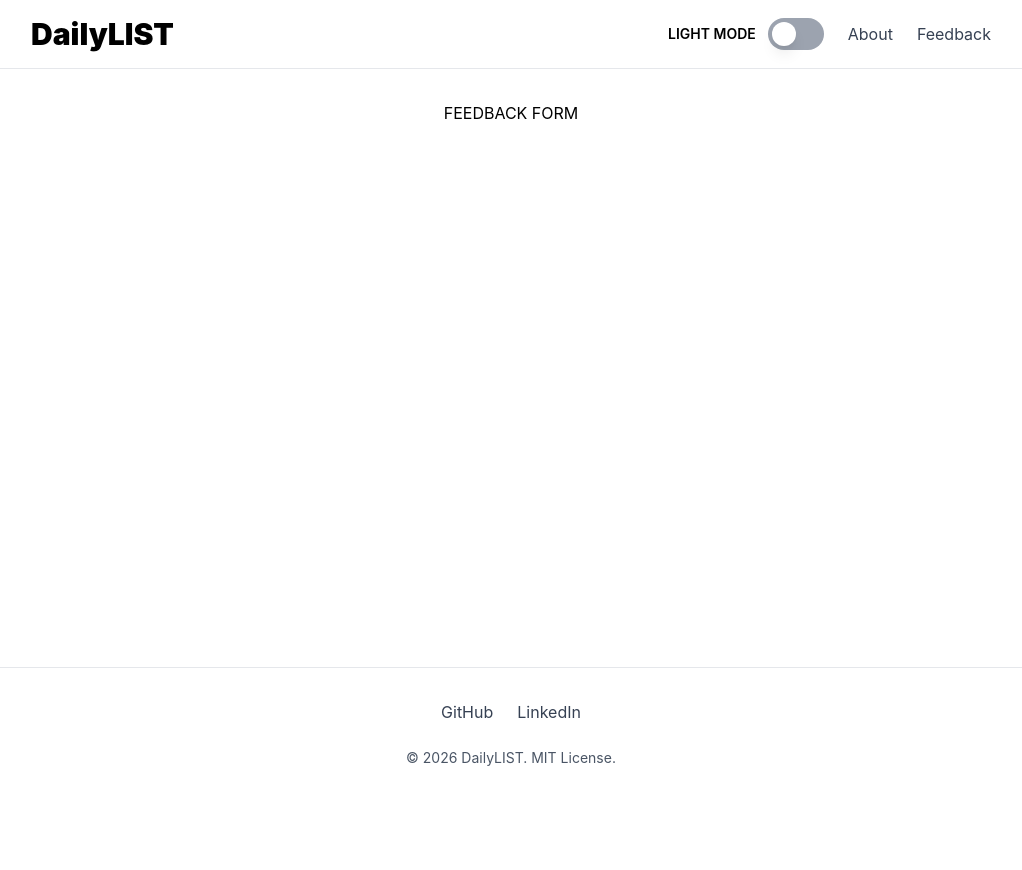
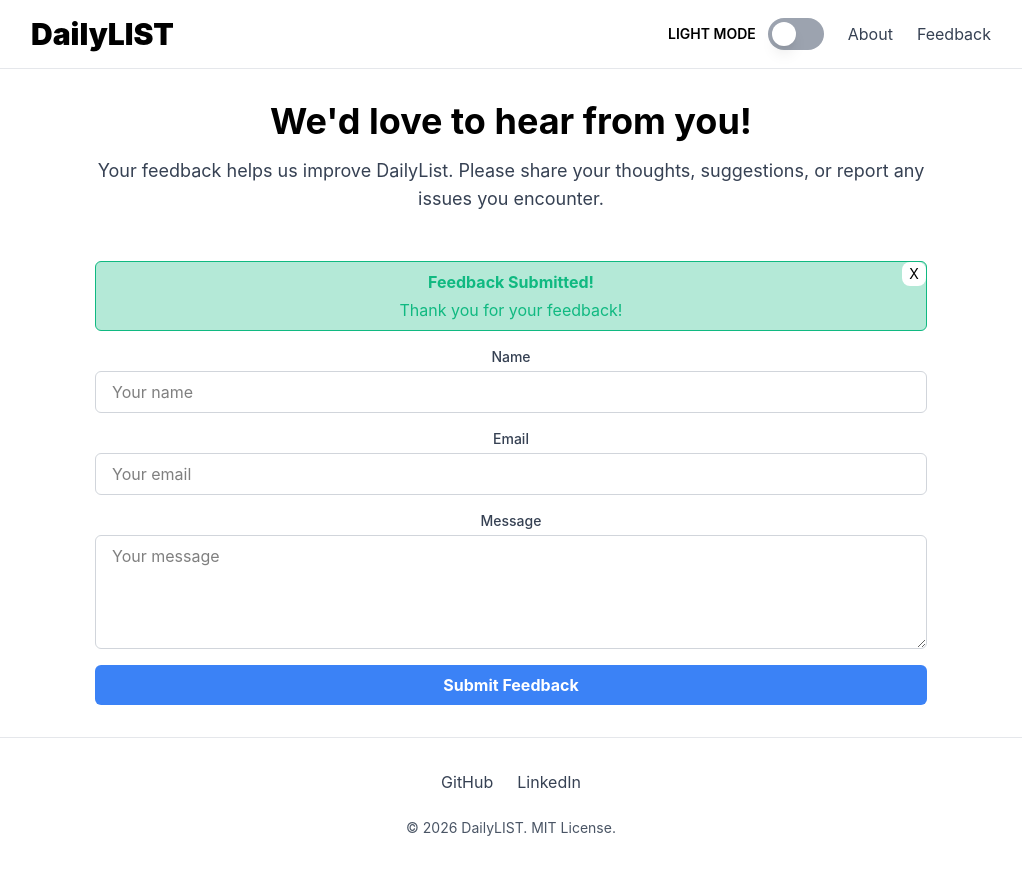
Before and after one commit to dwalkerwd7/DailyLIST, a React (Vite) app in the folder client/: page /feedback in a window 1280 px wide. Shown: the whole page, without its empty margins (129-1151 px from the left). Before the commit the page ends 800 px from the top, so only its background shows below. Built offline with nearby package versions, Linux system fonts and the light colour scheme.

Commit message:
alert component devised and implemented into the feedback form template

```diff
--- a/client/src/App.css
+++ b/client/src/App.css
@@ -6,8 +6,16 @@
   --bg-secondary: #f0f0f0;
   --text-primary: black;
   --border-primary: #e5e7eb;
+  --form-input: #d1d5db;
+  --alert-success: #10b981;
+  --alert-success-bg: #10b98150;
+  --alert-error: #ef4444;
+  --alert-error-bg: #ef444450;
   --on: #10b981;
   --off: #9ca3af;
+  --button-primary: #3b82f6;
+  --button-primary-hover: #2563eb;
+  --required: #ef4444;
 }
 
 /* Dark mode theme variables */
@@ -16,8 +24,16 @@
   --bg-secondary: #374151;
   --text-primary: #f3f4f6;
   --border-primary: #374151;
+  --form-input: #4b5563;
+  --alert-success: #10b981;
+  --alert-success-bg: #10b98150;
+  --alert-error: #ef4444;
+  --alert-error-bg: #ef444450;
   --on: #34d399;
   --off: #6b7280;
+  --button-primary: #3b82f6;
+  --button-primary-hover: #2563eb;
+  --required: #ef4444;
 }
 
 /* Map theme variables to Tailwind's color system */
@@ -26,8 +42,16 @@
   --color-secondary-bg: var(--bg-secondary);
   --color-primary-text: var(--text-primary);
   --color-primary-border: var(--border-primary);
+  --color-form-input: var(--form-input);
+  --color-alert-success: var(--alert-success);
+  --color-alert-error: var(--alert-error);
+  --color-alert-success-bg: var(--alert-success-bg);
+  --color-alert-error-bg: var(--alert-error-bg);
+  --color-required: var(--required);
   --color-on: var(--on);
   --color-off: var(--off);
+  --color-button-primary: var(--button-primary);
+  --color-button-primary-hover: var(--button-primary-hover);
 }
 
 /* Custom utilities for animations */
@@ -39,6 +63,9 @@
   .spacing-ease-out {
     letter-spacing: normal;
     animation: spacing-contract 0.15s ease-out forwards;
+  }
+  .alert-fade-out {
+    animation: fade-out 0.2s ease-out forwards;
   }
 }
 
@@ -60,3 +87,12 @@
     letter-spacing: normal;
   }
 }
+
+@keyframes fade-out {
+  0% {
+    opacity: 1;
+  }
+  100% {
+    opacity: 0;
+  }
+}
--- /dev/null
+++ b/client/src/components/utils/Alert.tsx
@@ -0,0 +1,59 @@
+import { useEffect, useState } from "react";
+
+type AlertMessage = {
+    title?: string,
+    msg: string,
+    type: 'error' | 'success'
+};
+
+export default function Alert({ message }: { message: AlertMessage }) {
+    const { title, msg, type } = message;
+    const [closed, setClosed] = useState(false);
+
+    // Reset close state only when a new alert message arrives.
+    useEffect(() => {
+        if(msg.length > 0)
+            setClosed(false);
+    }, [msg, type]);
+
+    const handleClose = (elem: HTMLButtonElement | null) => {
+        if(elem && elem.parentElement) {
+            elem.parentElement.classList.add('alert-fade-out');
+            setTimeout(() => {
+                setClosed(true);
+            }, 200); // Match this duration with the CSS animation duration
+        } else {
+            setClosed(true);
+        }
+    };
+
+    const getClassesBasedOnMessageType = () => {
+        if (type === 'success') {
+            return 'text-alert-success bg-alert-success-bg border-alert-success';
+        } else {
+            return 'text-alert-error bg-alert-error-bg border-alert-error';
+        }
+    };
+
+    return msg.length > 0 && !closed ? (
+        <div className={`
+            relative flex justify-center
+            ${getClassesBasedOnMessageType()}
+            mt-4 px-4 py-2 rounded-md border
+        `}>
+            <div className="flex flex-col items-center">
+                {title && <h3 className="font-bold mb-1">{title}</h3>}
+                <p>{ msg }</p>
+            </div>
+            <button
+                type="button"
+                className={`absolute top-0 right-0 h-6 w-6 items-center justify-center rounded-lg text-sm bg-white text-black`}
+                onClick={(e) => handleClose(e.currentTarget)}
+            >
+                X
+            </button>
+        </div>
+    ) : null;
+};
+
+export type { AlertMessage };
--- a/client/src/pages/Feedback.tsx
+++ b/client/src/pages/Feedback.tsx
@@ -1,7 +1,82 @@
+import { useEffect, useState } from 'react';
+import Alert, { type AlertMessage } from '../components/utils/Alert';
+
 export default function Feedback() {
+  const [formData, setFormData] = useState({
+    name: '',
+    email: '',
+    message: '',
+  });
+  const [alertMessage, setAlertMessage] = useState<AlertMessage>({ title: 'Feedback Submitted!', msg: 'Thank you for your feedback!', type: 'success' });
+
+  const handleSubmit = (e: React.SubmitEvent<HTMLFormElement>) => {
+    e.preventDefault();
+    setAlertMessage({ msg: 'Thank you for your feedback!', type: 'success' });
+
+    // TODO: send the form data through backend api
+
+    setFormData({ name: '', email: '', message: '' });
+  };
+
+  useEffect(() => {
+    // TODO: check if IP already has submitted feedback using backend api
+  }, []);
+
   return (
     <main className="mx-auto max-w-4xl flex-1 px-4 py-8 sm:px-6 lg:px-8 text-center">
-      FEEDBACK FORM
+      <h1 className="text-4xl font-bold mb-4">We'd love to hear from you!</h1>
+      <p className="text-lg text-gray-700 mb-8">Your feedback helps us improve DailyList. Please share your thoughts, suggestions, or report any issues you encounter.</p>
+      <form onSubmit={handleSubmit} className="flex flex-col gap-4 justify-center">
+        <Alert message={alertMessage} />
+        <div className="flex flex-col">
+          <label htmlFor="name" className="block text-sm font-medium text-gray-700 mb-1">
+            Name
+          </label>
+          <input
+            type="text"
+            id="name"
+            className="border border-form-input rounded-md py-2 px-4 focus:outline-none focus:ring-2 focus:ring-blue-500"
+            placeholder="Your name"
+            required
+            value={formData.name}
+            onChange={(e) => setFormData({ ...formData, name: e.target.value })}
+          />
+        </div>
+        <div className="flex flex-col">
+          <label htmlFor="email" className="block text-sm font-medium text-gray-700 mb-1">
+            Email
+          </label>
+          <input
+            type="email"
+            id="email"
+            className="border border-form-input rounded-md py-2 px-4 focus:outline-none focus:ring-2 focus:ring-blue-500"
+            placeholder="Your email"
+            required
+            value={formData.email}
+            onChange={(e) => setFormData({ ...formData, email: e.target.value })}
+          />
+        </div>
+        <div className="flex flex-col">
+          <label htmlFor="message" className="block text-sm font-medium text-gray-700 mb-1">
+            Message
+          </label>
+          <textarea
+            id="message"
+            rows={4}
+            className="border border-form-input rounded-md py-2 px-4 focus:outline-none focus:ring-2 focus:ring-blue-500"
+            placeholder="Your message"
+            required
+            value={formData.message}
+            onChange={(e) => setFormData({ ...formData, message: e.target.value })}
+          />
+        </div>
+        <button
+          type="submit"
+          className="bg-button-primary hover:bg-button-primary-hover text-white font-bold py-2 px-4 rounded-md transition duration=150 ease-in-out"
+        >
+          Submit Feedback
+        </button>
+      </form>
     </main>
   );
 }
```
